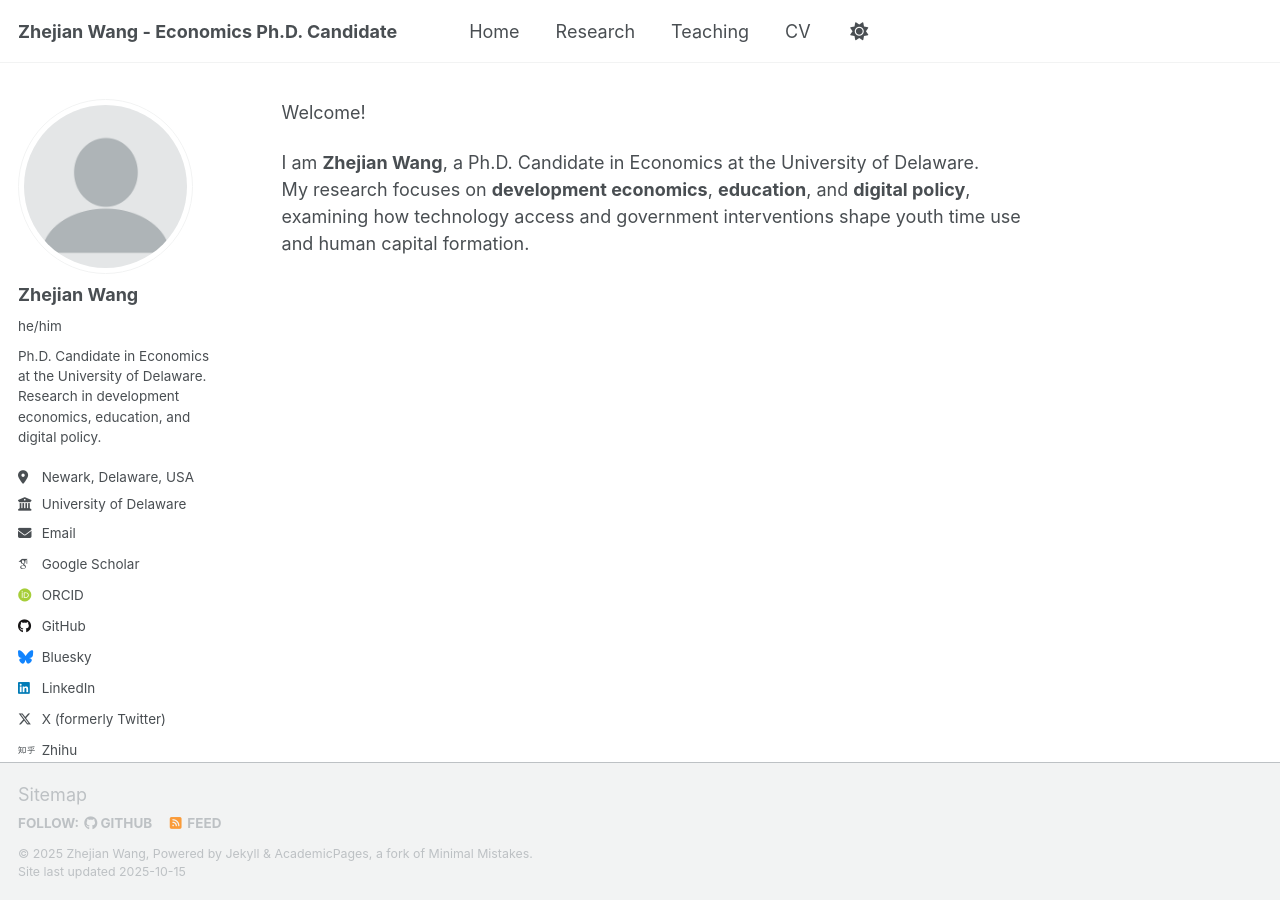
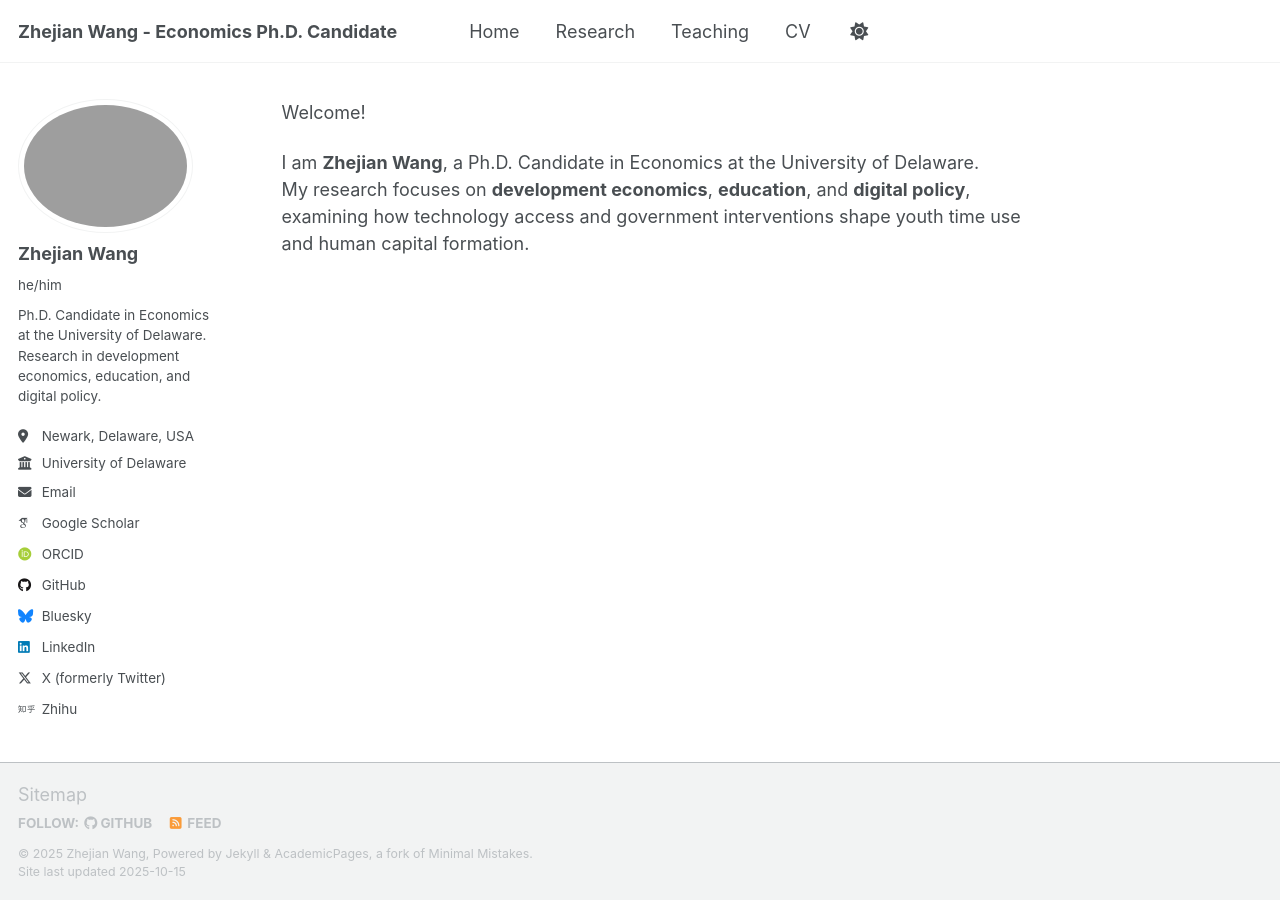
Before and after one commit to zhejianw/zhejianw.github.io, a Jekyll site: the page built from index.md, in a window 1280 px wide. Built offline with Jekyll 4.4.1, drawn with Linux system fonts in a browser that asks for light colours; some web fonts are replaced; a script that is not in the unit is left out.

Commit message:
Update _config.yml

```diff
--- a/_config.yml
+++ b/_config.yml
@@ -16,7 +16,7 @@
 
 # Sidebar Author Information
 author:
-  avatar: "profile.png"
+  avatar: "/images/19.jpg"
   name: "Zhejian Wang"
   pronouns: "he/him"
   bio: "Ph.D. Candidate in Economics at the University of Delaware. Research in development economics, education, and digital policy."
```
